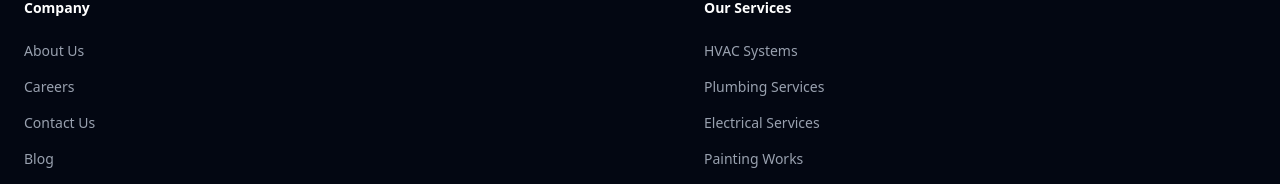
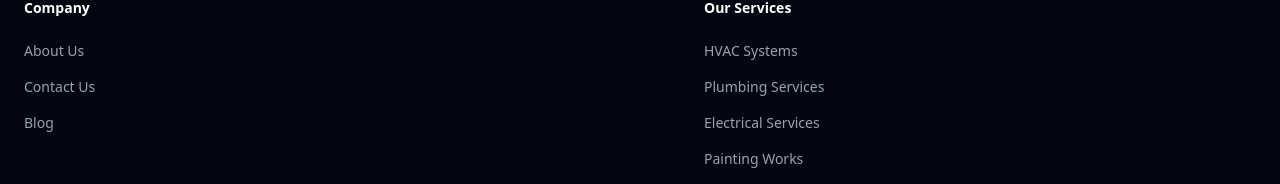
Before and after one commit to vinxba/Mega-skill-UI, a React (Vite) app: page / in a window 1280 px wide. Shown: the part 3425-3609 px from the top of the page. Built offline with nearby package versions, Linux system fonts and the light colour scheme.

Commit message:
footer_updated

```diff
--- a/src/components/footer.jsx
+++ b/src/components/footer.jsx
@@ -5,8 +5,7 @@ const columns = [
   {
     heading: "Company",
     links: [
-      { name: "About Us", path: "/about" },
-      { name: "Careers", path: "#" }, // Placeholder, adjust if you create a careers page
+      { name: "About Us", path: "/about" }, //if you create a careers page
       { name: "Contact Us", path: "/contact" },
       { name: "Blog", path: "#" }, // Placeholder, adjust if you create a blog page
     ],
```
